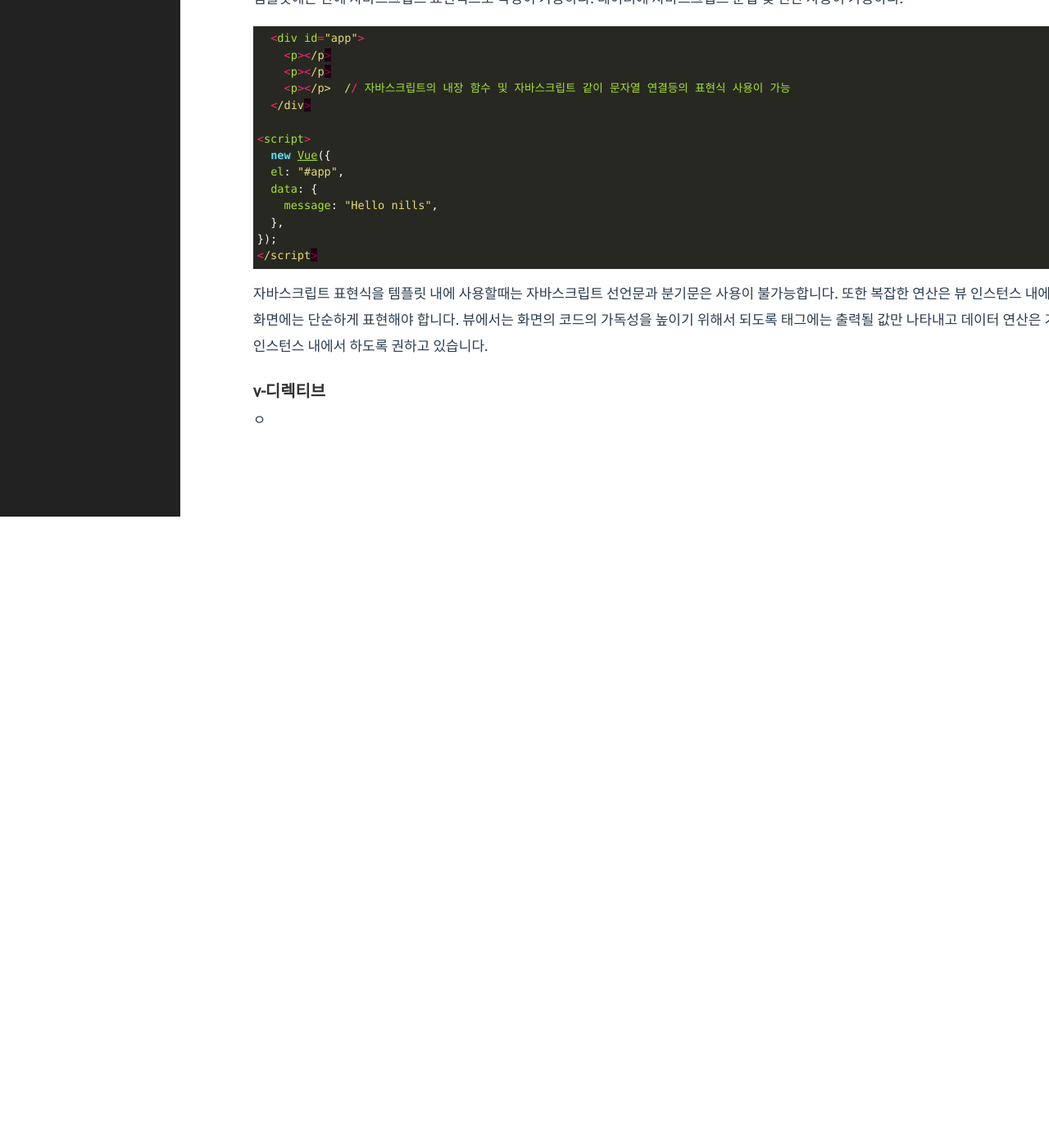
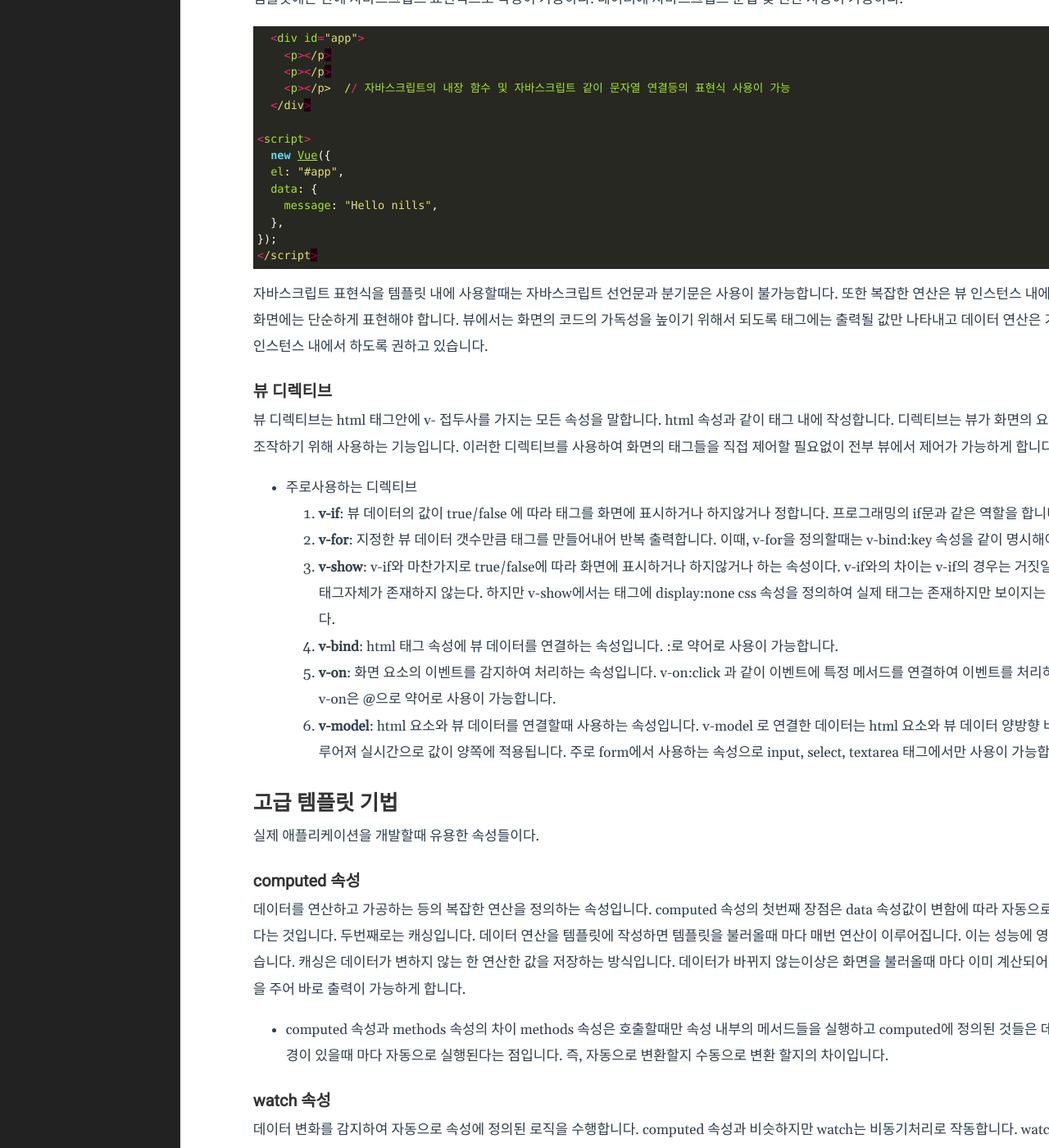
Before and after one commit to 0626na/0626na.github.io, a Jekyll site: the page built from _posts/vue.js/2021-04-14-뷰 템플릿.md, in a window 1280 px wide and 1400 px high, scrolled down 2035 px. Shown: the whole window at 82% size. Built offline with Jekyll 4.4.1, drawn with Linux system fonts in a browser that asks for light colours; before the commit the page ends 2665 px from its top, so only the background shows below that; some of the changed text lies outside the part shown.

Commit message:
Update and rename 2021-04-14-뷰 템플릿 및 프로젝트.md to 2021-04-14-뷰 템플릿.md

```diff
--- a/_posts/vue.js/2021-04-14-뷰 템플릿 및 프로젝트.md
+++ b/_posts/vue.js/2021-04-14-뷰 템플릿.md
@@ -106,5 +106,35 @@ v-bind는 :로 축약해서 사용할수 있습니다. v-bind:id="idVueData" ->
 자바스크립트 표현식을 템플릿 내에 사용할때는 자바스크립트 선언문과 분기문은 사용이 불가능합니다. 또한 복잡한 연산은 뷰 인스턴스 내에서 처리하고 화면에는 단순하게 표현해야 합니다.
 뷰에서는 화면의 코드의 가독성을 높이기 위해서 되도록 태그에는 출력될 값만 나타내고 데이터 연산은 기본적으로 인스턴스 내에서 하도록 권하고 있습니다.
 
-### v-디렉티브
-ㅇ
+### 뷰 디렉티브
+뷰 디렉티브는 html 태그안에 v- 접두사를 가지는 모든 속성을 말합니다. html 속성과 같이 태그 내에 작성합니다.
+디렉티브는 뷰가 화면의 요소를 더 쉽게 조작하기 위해 사용하는 기능입니다. 이러한 디렉티브를 사용하여 화면의 태그들을 직접 제어할 필요없이 전부 뷰에서 제어가 가능하게 합니다.
+
+- 주로사용하는 디렉티브
+  1.  **v-if**: 뷰 데이터의 값이 true/false 에 따라 태그를 화면에 표시하거나 하지않거나 정합니다. 프로그래밍의 if문과 같은 역할을 합니다.
+  2.  **v-for**: 지정한 뷰 데이터 갯수만큼 태그를 만들어내어 반복 출력합니다. 이때, v-for을 정의할때는 v-bind:key 속성을 같이 명시해야 합니다.
+  3.  **v-show**: v-if와 마찬가지로 true/false에 따라 화면에 표시하거나 하지않거나 하는 속성이다. v-if와의 차이는 v-if의 경우는 거짓일때 화면에 태그자체가 존재하지 않는다.
+      하지만 v-show에서는 태그에 display:none css 속성을 정의하여 실제 태그는 존재하지만 보이지는 않게 합니다.
+  4.  **v-bind**: html 태그 속성에 뷰 데이터를 연결하는 속성입니다. :로 약어로 사용이 가능합니다.
+  5.  **v-on**: 화면 요소의 이벤트를 감지하여 처리하는 속성입니다. v-on:click 과 같이 이벤트에 특정 메서드를 연결하여 이벤트를 처리하게 합니다. v-on은 @으로 약어로 사용이 가능합니다.
+  6.  **v-model**: html 요소와 뷰 데이터를 연결할때 사용하는 속성입니다. v-model 로 연결한 데이터는 html 요소와 뷰 데이터 양방향 바인딩이 이루어져 실시간으로 값이 양쪽에 적용됩니다.
+      주로 form에서 사용하는 속성으로 input, select, textarea 태그에서만 사용이 가능합니다.
+
+## 고급 템플릿 기법
+실제 애플리케이션을 개발할때 유용한 속성들이다.
+
+### computed 속성
+데이터를 연산하고 가공하는 등의 복잡한 연산을 정의하는 속성입니다. computed 속성의 첫번째 장점은 data 속성값이 변함에 따라 자동으로 재연산 한다는 것입니다. 두번째로는 캐싱입니다.
+데이터 연산을 템플릿에 작성하면 템플릿을 불러올때 마다 매번 연산이 이루어집니다. 이는 성능에 영향을 줄수있습니다. 캐싱은 데이터가 변하지 않는 한 연산한 값을 저장하는 방식입니다.
+데이터가 바뀌지 않는이상은 화면을 불러올때 마다 이미 계산되어 있는 캐싱값을 주어 바로 출력이 가능하게 합니다.
+
+- computed 속성과 methods 속성의 차이
+methods 속성은 호출할때만 속성 내부의 메서드들을 실행하고 computed에 정의된 것들은 데이터가 변경이 있을때 마다 자동으로 실행된다는 점입니다. 즉, 자동으로 변환할지 수동으로 변환 할지의 차이입니다.
+
+### watch 속성
+데이터 변화를 감지하여 자동으로 속성에 정의된 로직을 수행합니다. computed 속성과 비슷하지만 watch는 비동기처리로 작동합니다.
+watch 속성은 비동기로 작동하기에 watch 속성을 자주 이용하면 프로그램이 에러가 나기 쉽고 디버깅이 어려워집니다. 그렇기에 뷰에서는 watch 속성을 사용하는것을 추천하지 않습니다.
+
+## reference
+- 책 Do it! Vue.js 입문
+- [인프런 웹 게임을 만들며 배우는 vue](https://www.inflearn.com/course/web-game-vue/)
```
Also changed, not shown: other parts of _posts/vue.js/2021-04-14-뷰 템플릿.md (+1 -1 lines).
